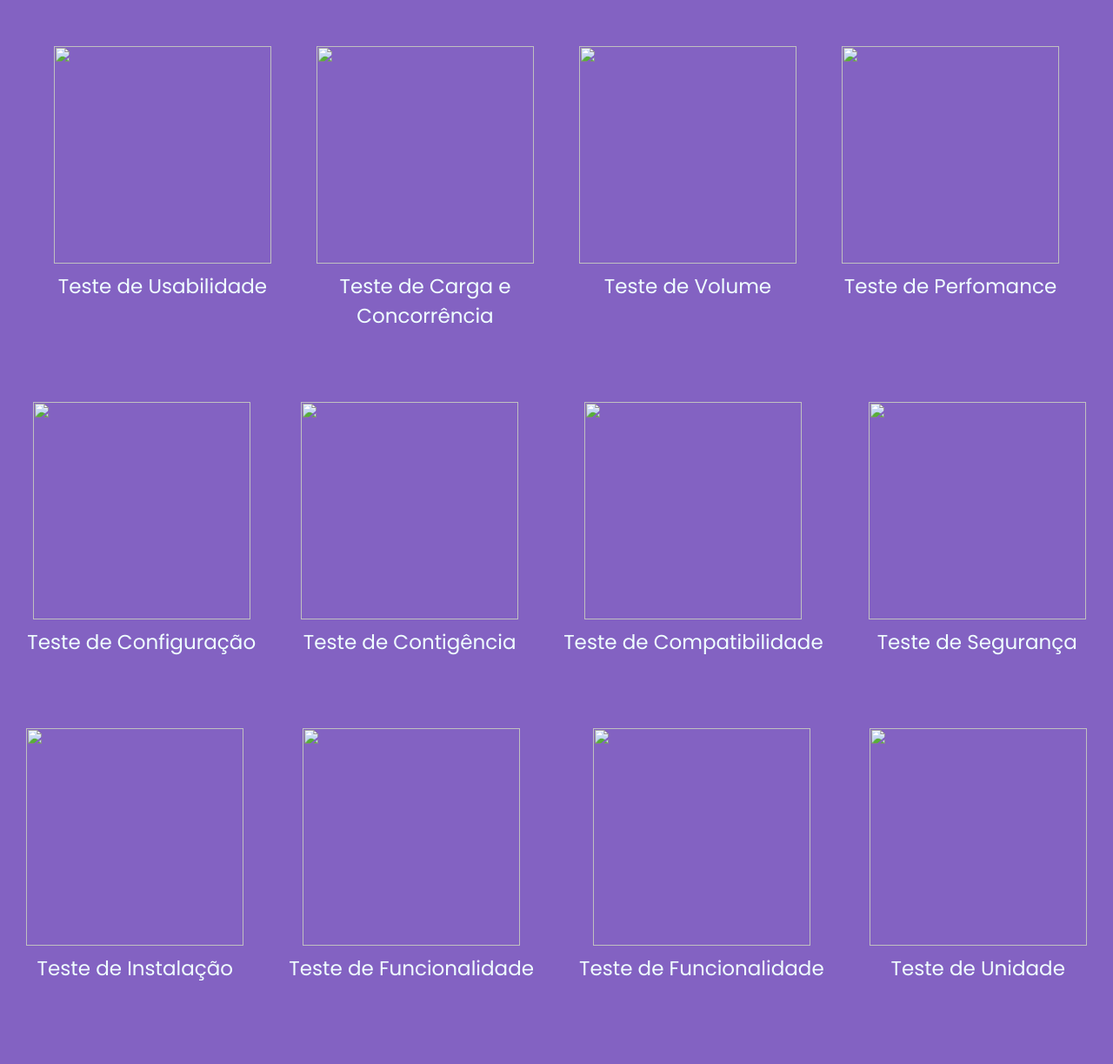
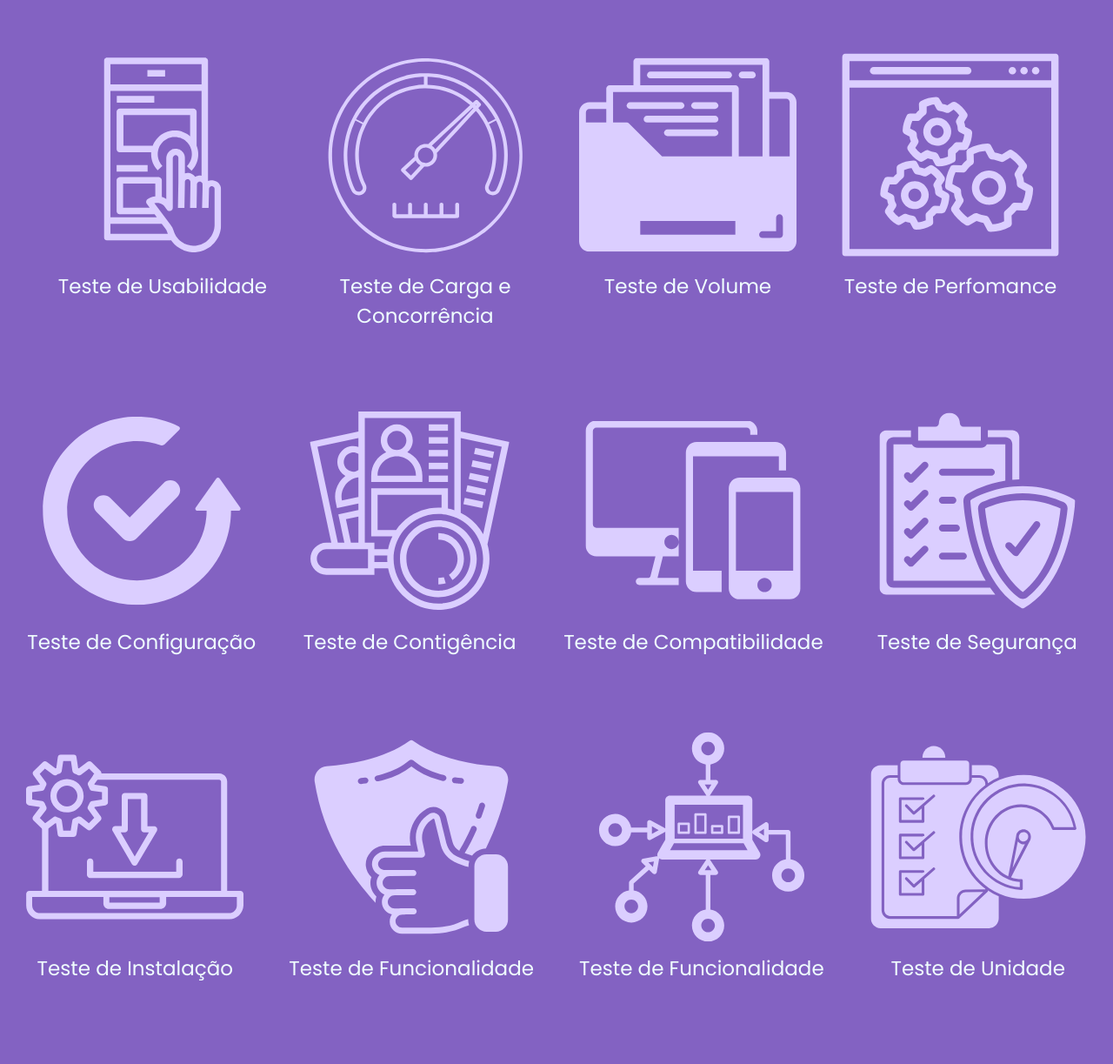
Before and after one commit to Luscarvalho/GQS-Site, a plain HTML site: page index.html in a window 1280 px wide. Shown: the part 2454-3677 px from the top of the page at 87% size. Drawn offline with Linux system fonts and the light colour scheme; the site is published under a folder, as on GitHub Pages, so addresses that start at the root find nothing.

Commit message:
Update index.html

```diff
--- a/index.html
+++ b/index.html
@@ -72,21 +72,21 @@
       <h1 class="title" id="espace2">Tipos de Testes</h1>
       <nav class="testes">
         <div>
-          <img class="iconteste" src="/Styles/Icons/teste1.svg" />
+          <img class="iconteste" src="Styles/Icons/teste1.svg" />
           <p>Teste de Funcionalidade</p>
         </div>
         <div>
-          <img class="iconteste" src="/Styles/Icons/teste2.svg" />
+          <img class="iconteste" src="Styles/Icons/teste2.svg" />
           <p>Teste de Unidade</p>
         </div>
       </nav>
       <nav class="testes">
         <div>
-          <img class="iconteste" src="/Styles/Icons/teste3.svg" />
+          <img class="iconteste" src="Styles/Icons/teste3.svg" />
           <p>Teste de Usabilidade</p>
         </div>
         <div>
-          <img class="iconteste" src="/Styles/Icons/teste4.svg" />
+          <img class="iconteste" src="Styles/Icons/teste4.svg" />
           <p>
             Teste de Carga e
             <br />
@@ -94,47 +94,47 @@
           </p>
         </div>
         <div>
-          <img class="iconteste" src="/Styles/Icons/teste5.svg" />
+          <img class="iconteste" src="Styles/Icons/teste5.svg" />
           <p>Teste de Volume</p>
         </div>
         <div>
-          <img class="iconteste" src="/Styles/Icons/teste6.svg" />
+          <img class="iconteste" src="Styles/Icons/teste6.svg" />
           <p>Teste de Perfomance</p>
         </div>
       </nav>
       <nav class="testes">
         <div>
-          <img class="iconteste" src="/Styles/Icons/teste7.svg" />
+          <img class="iconteste" src="Styles/Icons/teste7.svg" />
           <p>Teste de Configuração</p>
         </div>
         <div>
-          <img class="iconteste" src="/Styles/Icons/teste8.svg" />
+          <img class="iconteste" src="Styles/Icons/teste8.svg" />
           <p>Teste de Contigência</p>
         </div>
         <div>
-          <img class="iconteste" src="/Styles/Icons/teste9.svg" />
+          <img class="iconteste" src="Styles/Icons/teste9.svg" />
           <p>Teste de Compatibilidade</p>
         </div>
         <div>
-          <img class="iconteste" src="/Styles/Icons/teste10.svg" />
+          <img class="iconteste" src="Styles/Icons/teste10.svg" />
           <p>Teste de Segurança</p>
         </div>
       </nav>
       <nav class="testes">
         <div>
-          <img class="iconteste" src="/Styles/Icons/teste11.svg" />
+          <img class="iconteste" src="Styles/Icons/teste11.svg" />
           <p>Teste de Instalação</p>
         </div>
         <div>
-          <img class="iconteste" src="/Styles/Icons/teste12.svg" />
+          <img class="iconteste" src="Styles/Icons/teste12.svg" />
           <p>Teste de Funcionalidade</p>
         </div>
         <div>
-          <img class="iconteste" src="/Styles/Icons/teste13.svg" />
+          <img class="iconteste" src="Styles/Icons/teste13.svg" />
           <p>Teste de Funcionalidade</p>
         </div>
         <div>
-          <img class="iconteste" src="/Styles/Icons/teste14.svg" />
+          <img class="iconteste" src="Styles/Icons/teste14.svg" />
           <p>Teste de Unidade</p>
         </div>
       </nav>
```
